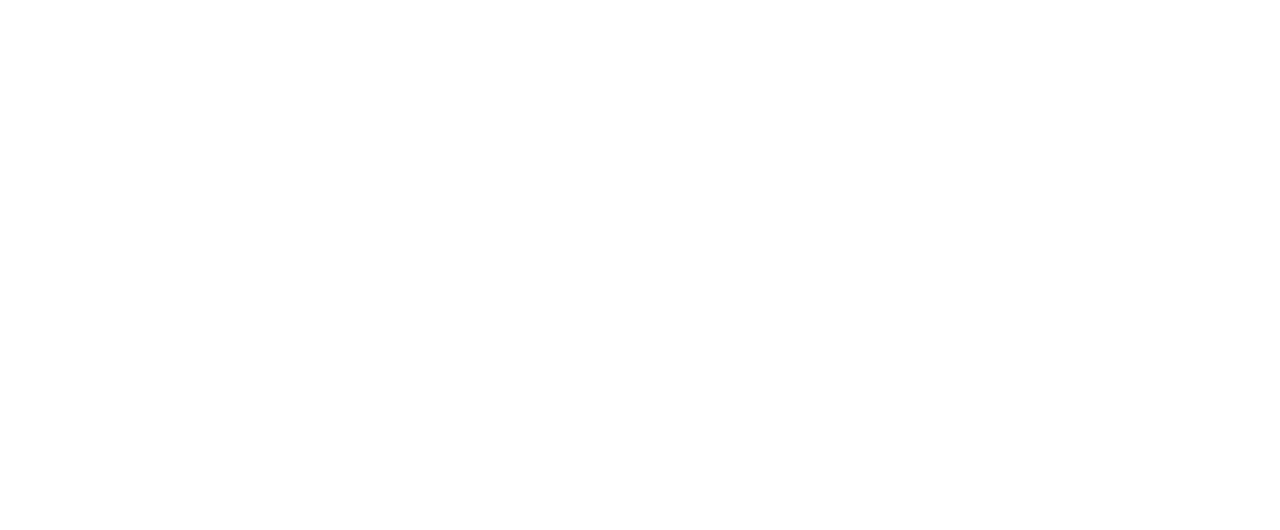
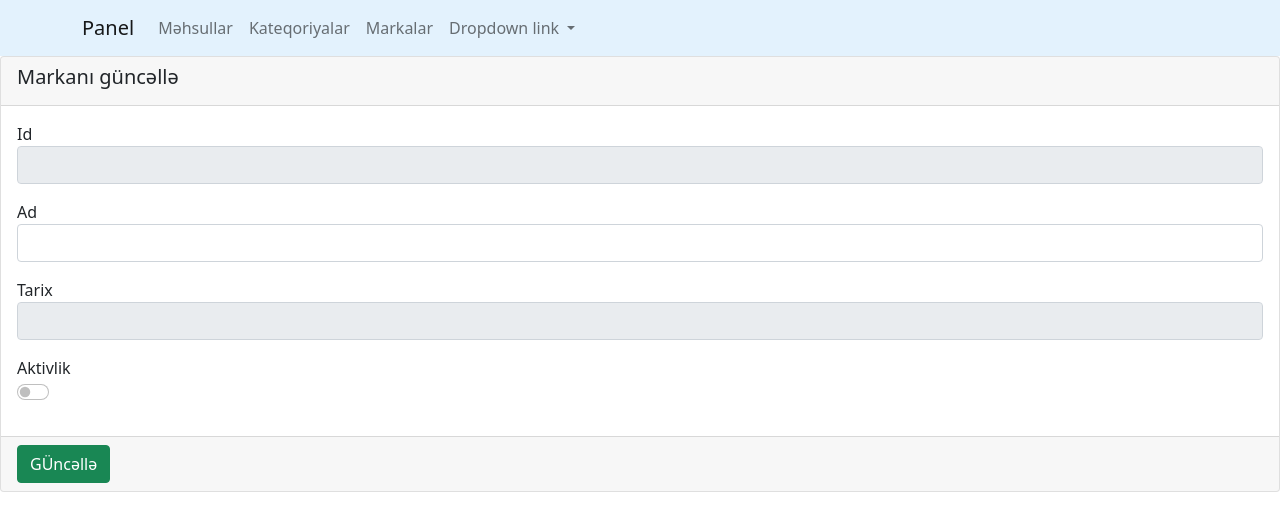
Before and after one commit to SubhanMasimov/EStoreFrontend, an Angular app: page /admin/brands/1/update in a window 1280 px wide. Before the commit this address led to /. Shown: the top 530 px of the page. Built offline with nearby package versions, Linux system fonts and the light colour scheme; no server answers.

Commit message:
added: update and delete for brand

```diff
--- a/src/app/app-routing.module.ts
+++ b/src/app/app-routing.module.ts
@@ -1,3 +1,4 @@
+import { BrandUpdateComponent } from './components/brandComponents/brand-update/brand-update.component';
 import { ProductUpdateComponent } from './components/productComponents/product-update/product-update.component';
 import { CategoryAddComponent } from './components/categoryComponents/category-add/category-add.component';
 import { BrandAddComponent } from './components/brandComponents/brand-add/brand-add.component';
@@ -17,6 +18,7 @@
       { path: 'products/add', component: ProductAddComponent },
       { path: 'products/:id/update', component: ProductUpdateComponent },
       { path: 'brands', component: BrandListComponent },
+      { path: 'brands/:id/update', component: BrandUpdateComponent },
       { path: 'brands/add', component: BrandAddComponent },
       { path: 'categories', component: CategoryListComponent },
       { path: 'categories/add', component: CategoryAddComponent }
--- a/src/app/app.module.ts
+++ b/src/app/app.module.ts
@@ -19,6 +19,7 @@
 import { BrandAddComponent } from './components/brandComponents/brand-add/brand-add.component';
 import { CategoryAddComponent } from './components/categoryComponents/category-add/category-add.component';
 import { ProductUpdateComponent } from './components/productComponents/product-update/product-update.component';
+import { BrandUpdateComponent } from './components/brandComponents/brand-update/brand-update.component';
 
 @NgModule({
   declarations: [
@@ -31,7 +32,8 @@
     ProductAddComponent,
     BrandAddComponent,
     CategoryAddComponent,
-    ProductUpdateComponent
+    ProductUpdateComponent,
+    BrandUpdateComponent
   ],
   imports: [
     BrowserModule,
--- a/src/app/components/brandComponents/brand-list/brand-list.component.html
+++ b/src/app/components/brandComponents/brand-list/brand-list.component.html
@@ -16,9 +16,9 @@
                 <td>{{brand.createDate | date :'dd/MM/yyyy, HH:mm:ss'}}</td>
                 <td>{{brand.active}}</td>
                 <td>
-                    <a class="btn btn-warning btn-sm" href="">Güncəllə</a>
+                    <a class="btn btn-warning btn-sm" routerLink = "/admin/brands/{{brand.id}}/update">Güncəllə</a>
                     <div class="divider"></div>
-                    <a class="btn btn-danger btn-sm" href="">Sil</a>
+                    <a class="btn btn-danger btn-sm" (click) = "delete(brand)">Sil</a>
                 </td>
             </tr>
         </tbody>
--- a/src/app/components/brandComponents/brand-list/brand-list.component.ts
+++ b/src/app/components/brandComponents/brand-list/brand-list.component.ts
@@ -1,6 +1,8 @@
+import { CommandRepositoryService } from './../../../core/repositories/commandRepository.service';
 import { BrandService } from './../../../services/brand.service';
 import { Component, OnInit } from '@angular/core';
 import { Brand } from 'src/app/models/brand';
+import { BuiltinVar } from '@angular/compiler';
 
 @Component({
   selector: 'app-brand-list',
@@ -11,7 +13,8 @@
 
   brands: Brand[] = []
 
-  constructor(private brandService: BrandService) { }
+  constructor(private brandService: BrandService,
+    private commandRepositoryService: CommandRepositoryService) { }
 
   ngOnInit(): void {
     this.getAll()
@@ -22,4 +25,9 @@
       this.brands = successResponse.data
     })
   }
+
+  delete(brand: Brand) {
+    this.commandRepositoryService.delete(brand, this.brandService)
+    this.brands = this.brands.filter(b=>b.id !== brand.id)
+  }
 }
--- /dev/null
+++ b/src/app/components/brandComponents/brand-update/brand-update.component.html
@@ -0,0 +1,42 @@
+<div class="content">
+    <div class="col-md-12">
+        <div class="card">
+            <div class="card-header">
+                <h5 class="title">Markanı güncəllə</h5>
+            </div>
+            <div class="card-body">
+                <form [formGroup]="brandUpdateForm">
+                    <div class="mb-3">
+                        <label for="id">Id</label>
+                        <div class="form-group">
+                            <input type="text" id="id" formControlName="id" class="form-control"  [readonly]="true" />
+                        </div>
+                    </div>
+                    <div class="mb-3">
+                        <label for="name">Ad</label>
+                        <div class="form-group">
+                            <input type="text" id="name" formControlName="name" class="form-control" />
+                        </div>
+                    </div>
+                    <div class="mb-3">
+                        <label for="createDate">Tarix</label>
+                        <div class="form-group">
+                            <input type="text" id="name" formControlName="createDate" class="form-control"  [readonly]="true" />
+                        </div>
+                    </div>
+                    <div class="mb-3">
+                        <label for="createDate">Aktivlik</label>
+                        <div class="form-group">
+                            <div class="form-check form-switch">
+                                <input class="form-check-input" type="checkbox" formControlName="active">
+                            </div>
+                        </div>
+                    </div>
+            </form>
+        </div>
+        <div class="card-footer">
+            <button class="btn btn-fill btn-success" (click) = "update()">GÜncəllə</button>
+        </div>
+    </div>
+</div>
+</div>
--- /dev/null
+++ b/src/app/components/brandComponents/brand-update/brand-update.component.ts
@@ -0,0 +1,67 @@
+import { CommandRepositoryService } from './../../../core/repositories/commandRepository.service';
+import { BrandService } from './../../../services/brand.service';
+import { Router, ActivatedRoute } from '@angular/router';
+import { Brand } from './../../../models/brand';
+import { Component, OnInit } from '@angular/core';
+import { FormBuilder, FormGroup, FormControl, Validators } from '@angular/forms'
+
+@Component({
+  selector: 'app-brand-update',
+  templateUrl: './brand-update.component.html',
+  styleUrls: ['./brand-update.component.css']
+})
+export class BrandUpdateComponent implements OnInit {
+
+  brandModel: Brand
+  brandUpdateForm: FormGroup
+
+  constructor(private formBuilder: FormBuilder,
+    private activatedRoute: ActivatedRoute,
+    private brandService: BrandService,
+    private commandRepositoryService: CommandRepositoryService) { }
+
+  ngOnInit(): void {
+    if (this.activatedRoute.params) {
+      this.activatedRoute.params.subscribe(params => {
+        this.getBrandEntity(params["id"])
+      })
+    }
+    this.createBrandUpdateForm()
+
+  }
+
+  createBrandUpdateForm(): void {
+
+    this.brandUpdateForm = new FormGroup({
+      id: new FormControl(),
+      name: new FormControl(),
+      createDate: new FormControl(),
+      active: new FormControl()
+    })
+
+    this.brandUpdateForm = this.formBuilder.group({
+      id: ["", Validators.required],
+      name: ["", Validators.required],
+      createDate: [""],
+      active: [""]
+    })
+  }
+
+  update(): void {
+    this.commandRepositoryService.update(this.brandUpdateForm, this.brandService, 'admin/brands')
+  }
+
+  getBrandEntity(id: number) {
+    this.brandService.getById(id).subscribe(response => {
+      this.brandModel = response.data
+
+      this.brandUpdateForm.setValue({
+        id: this.brandModel.id,
+        name: this.brandModel.name,
+        createDate: this.brandModel.createDate,
+        active: this.brandModel.active
+      })
+    })
+  }
+
+}
```
Also changed, not shown: src/app/components/brandComponents/brand-update/brand-update.component.css (added), 1 other file (tests, documents, lock files or other folders).
